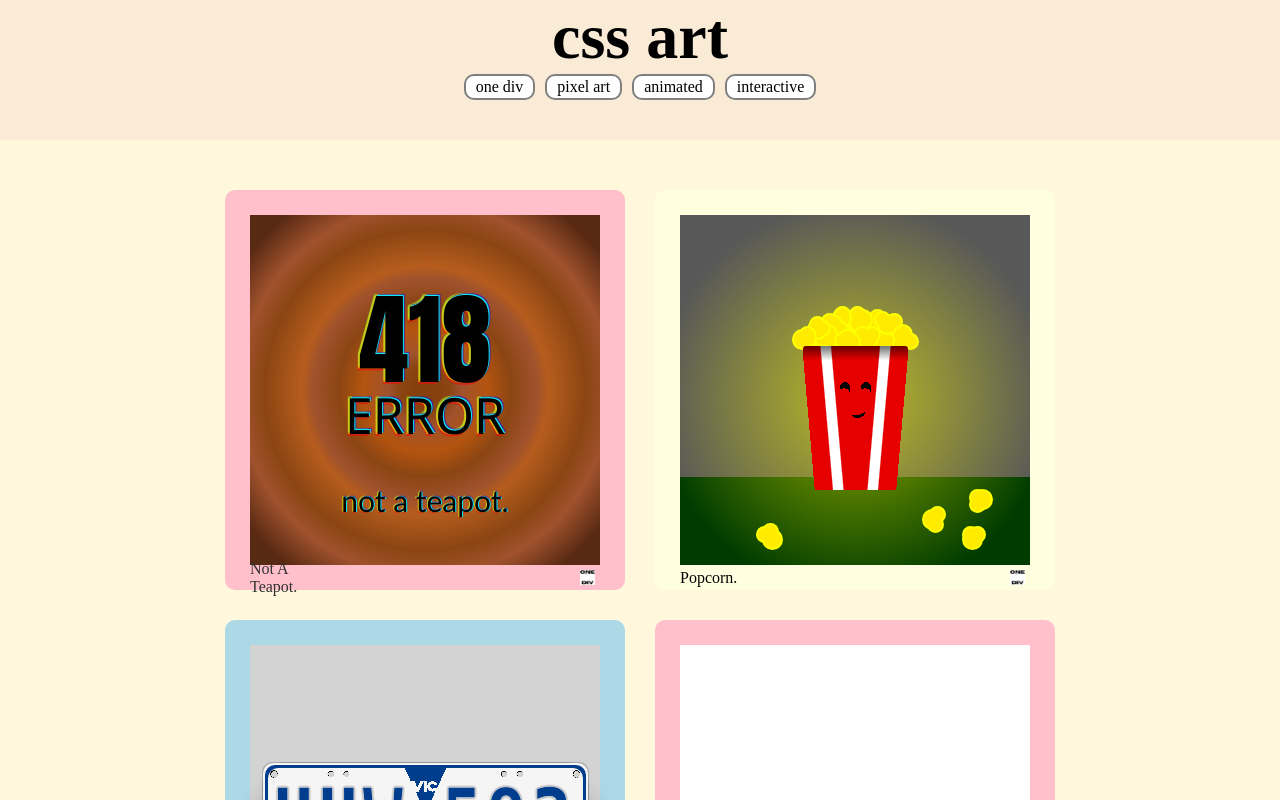
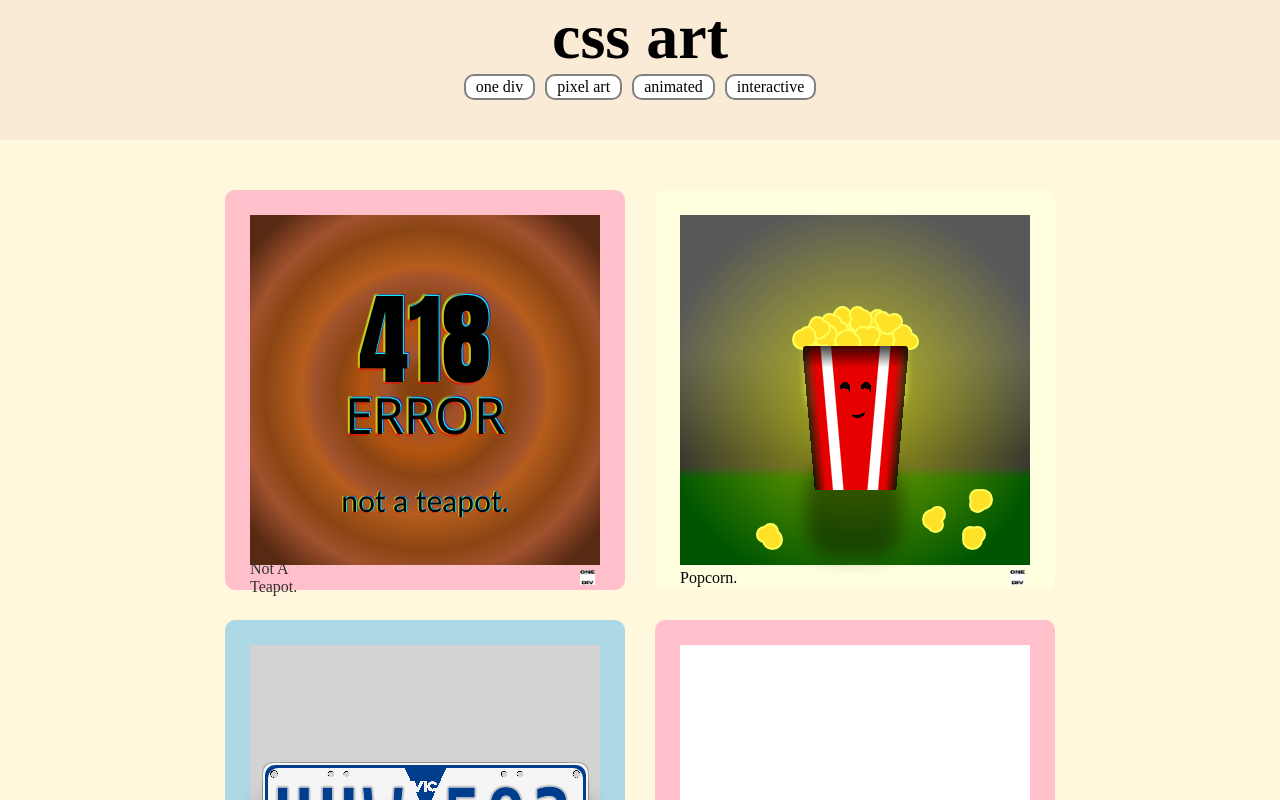
Before and after one commit to marcobuontempo/css-art, a React app: page / in a window 1280 px wide. Shown: the top 800 px of the page. Built offline with nearby package versions, Linux system fonts and the light colour scheme; the HTML template or start-up script is replaced by a standard one.

Commit message:
Minor stylistic changes

```diff
--- a/src/artworks/Popcorn/Popcorn.css
+++ b/src/artworks/Popcorn/Popcorn.css
@@ -5,8 +5,8 @@
   height: 100%;
   position: absolute;
   margin: auto;
-  --inner: rgb(255, 235, 0);
-  --outer: rgb(255, 255, 0);
+  --inner: rgb(255, 225, 40);
+  --outer: rgb(255, 255, 90);
   --box: rgb(230, 0, 0);
 }
 
@@ -14,7 +14,7 @@
 .popcorn {
   background:
     radial-gradient(ellipse 75% 75% at 50% 52.5%, rgba(255, 255, 0, 0.6) 0%, transparent 75%),
-    linear-gradient(to bottom, rgb(88, 88, 88) 75%, black 68% 72%, rgb(0, 60, 0) 75%);
+    linear-gradient(to bottom, rgb(88, 88, 88) 40%, rgb(50, 50, 50) 68% 72%, rgb(0, 86, 0) 75%);
 }
 
 /* POPCORN */
@@ -141,7 +141,8 @@
     -38px 195px 0px 0px var(--outer),
     -32px 192px 0px 0px var(--outer),
 
-    53px 30px 0px 40px var(--outer);
+    51px 170px 18px 39px rgba(0, 0, 0, 0.4),
+    53px 30px 10px 40px var(--outer);
 }
 
 /* BOX */
@@ -164,8 +165,8 @@
     radial-gradient(ellipse 20% 10% at 50% 43%, var(--box) 50%, transparent 50%),
     radial-gradient(ellipse 15% 10% at 52% 45%, black 50%, transparent 50%),
     /* BOX */
-    linear-gradient(to bottom, rgba(0, 0, 0, 0.5) 0% 1%, transparent 10%),
-    linear-gradient(85deg, transparent 0% 10%, var(--box) 10% 25%, white 26% 34%, var(--box) 35% 45%, transparent 45%),
-    linear-gradient(-85deg, transparent 0% 10%, var(--box) 10% 25%, white 26% 34%, var(--box) 35% 45%, transparent 45%),
+    linear-gradient(to bottom, rgba(0, 0, 0, 0.7) 0% 1%, transparent 15%),
+    linear-gradient(85deg, transparent 0% 10%, rgba(0, 0, 0, 0.75) 10%, var(--box) 20% 25%, white 26% 34%, var(--box) 35% 45%, transparent 45%),
+    linear-gradient(-85deg, transparent 0% 10%, rgba(0, 0, 0, 0.75) 10%, var(--box) 20% 25%, white 26% 34%, var(--box) 35% 45%, transparent 45%),
     linear-gradient(to right, transparent 30%, var(--box) 30% 70%, transparent 70%);
 }
```
Also changed, not shown: src/artworks/Three/Three.css.
